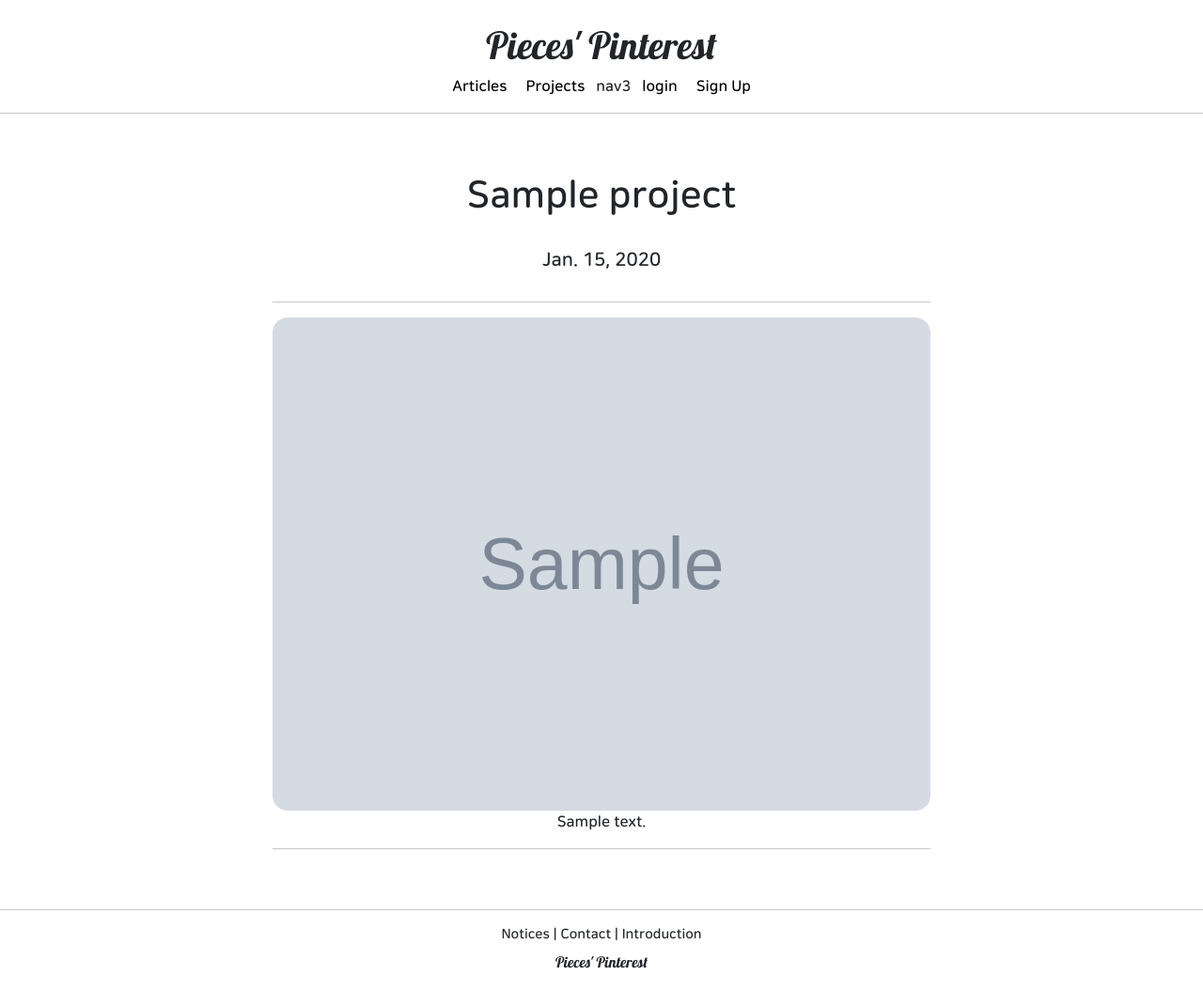
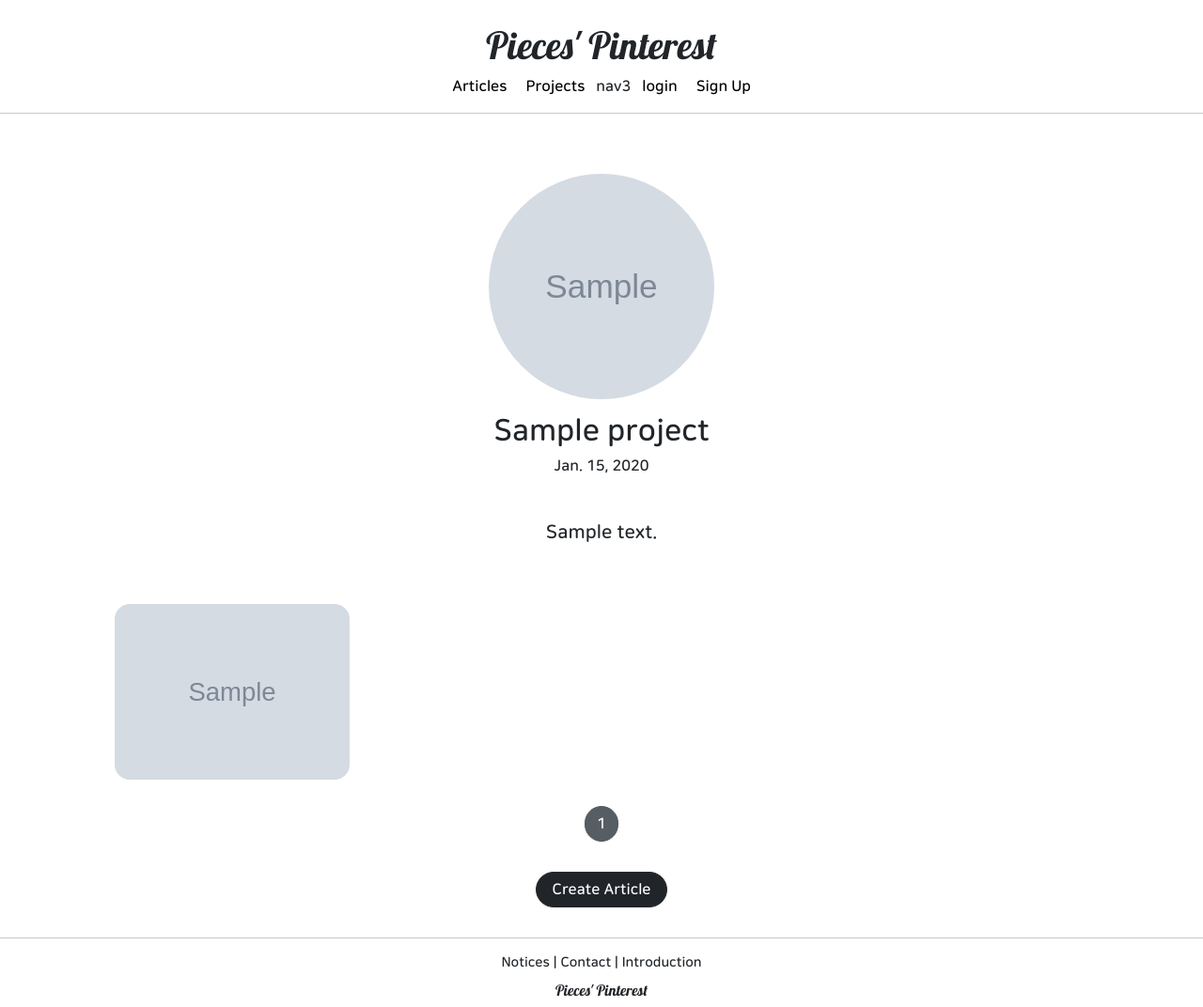
Before and after one commit to Pieces98/Django_PinterestClone, a Django app: page /projects/detail/1 in a window 1280 px wide. Shown: the whole page at 94% size. Before the commit the page ends 1031 px from the top, so only its background shows below. Run offline with Django 4.2, Linux system fonts and the light colour scheme; tables that the repository leaves empty hold one stand-in row (values such as "Sample post"); grey boxes marked "Sample" are stand-in pictures; some libraries are stand-ins or nearby versions.

Commit message:
django course ch.41 commit

```diff
--- a/accountApp/templates/accountApp/detail.html
+++ b/accountApp/templates/accountApp/detail.html
@@ -44,5 +44,9 @@
             </a>
             {% endif %}
         </div>
+
+        <div>
+            {% include 'snippets/list_fragment.html' with article_list=object_list %}
+        </div>
     </div>
 {% endblock %}
--- a/articleApp/forms.py
+++ b/articleApp/forms.py
@@ -6,4 +6,4 @@ from articleApp.models import Article
 class ArticleCreationForm(ModelForm):
     class Meta:
         model = Article
-        fields = ['title', 'image', 'content']
+        fields = ['title', 'image', 'project', 'content']
--- a/articleApp/models.py
+++ b/articleApp/models.py
@@ -1,9 +1,13 @@
 from django.contrib.auth.models import User
 from django.db import models
+
+from projectApp.models import Project
+
 
 # Create your models here.
 class Article(models.Model):
     writer = models.ForeignKey(User, null=True, on_delete=models.SET_NULL, related_name='article')
+    project = models.ForeignKey(Project,  null=True, on_delete=models.SET_NULL, related_name='article')
 
     title = models.CharField(max_length=200, null=True)
     image = models.ImageField(upload_to='article/', null=False)
--- a/projectApp/templates/projects/detail.html
+++ b/projectApp/templates/projects/detail.html
@@ -1,21 +1,23 @@
 {% extends 'base.html' %}
-{% load bootstrap5 %}
 
 {% block content %}
-    <div style="text-align: center;">
-        <div style="text-align: center; max-width: 700px; margin: 4rem auto;">
-            <h1>{{ target_project.title }}</h1>
-            <h5 style="margin: 2rem 0;">
+    <div>
+        <div style="text-align: center; max-width: 500px; margin: 4rem auto;">
+
+            <img src="{{ target_project.image.url }}" alt="" style="height: 15rem; width: 15rem; border-radius: 10rem; margin-bottom: 1rem;">
+            <h2>
+                {{ target_project.title }}
+            </h2>
+            <h6 style="margin-bottom: 3rem;">
                 {{ target_project.created_at }}
+            </h6>
+            <h5 style="margin-bottom: 3rem;">
+                {{ target_project.description }}
             </h5>
-            <hr>
-            <img src="{{ target_project.image.url }}" alt="" style="width: 100%; border-radius: 1rem; object-fit: cover;">
+        </div>
 
-            <p>
-                {{ target_project.description }}
-            </p>
-
-        <hr>
+        <div>
+            {% include 'snippets/list_fragment.html' with article_list=object_list %}
         </div>
     </div>
 {% endblock %}
--- a/projectApp/views.py
+++ b/projectApp/views.py
@@ -3,7 +3,9 @@ from django.shortcuts import render
 from django.urls import reverse
 from django.utils.decorators import method_decorator
 from django.views.generic import ListView, CreateView, DetailView
+from django.views.generic.list import MultipleObjectMixin
 
+from articleApp.models import Article
 from projectApp.forms import ProjectCreationForm
 from projectApp.models import Project
 
@@ -19,10 +21,15 @@ class ProjectCreateView(CreateView):
     def get_success_url(self):
         return reverse('projectApp:detail', kwargs={'pk':self.object.pk})
 
-class ProjectDetailView(DetailView):
+class ProjectDetailView(DetailView, MultipleObjectMixin):
     model = Project
     context_object_name = 'target_project'
     template_name = 'projects/detail.html'
+
+    paginate_by = 25
+    def get_context_data(self, **kwargs):
+        object_list = Article.objects.filter(project=self.get_object())
+        return super(ProjectDetailView, self).get_context_data(object_list=object_list, **kwargs)
 
 class ProjectListView(ListView):
     model = Project
--- /dev/null
+++ b/templates/snippets/list_fragment.html
@@ -0,0 +1,51 @@
+{% load static %}
+
+<style>
+    .container a {
+        width: 45%;
+        max-width: 250px;
+        align-items: center;
+    }
+
+    .container {
+        padding: 0;
+        margin: 0 auto;
+    }
+
+    .container div {
+        width: 250px;
+        display: flex;
+        justify-content: center;
+        align-items: center;
+        border-radius: 1rem;
+    }
+
+    .container img {
+        width: 100%;
+        border-radius: 1rem;
+    }
+</style>
+
+{% if article_list %}
+<div class="container">
+    {% for article in article_list %}
+        <a href="{% url 'articleApp:detail' pk=article.pk %}">
+            {% include 'snippets/card.html' with article=article%}
+        </a>
+    {% endfor %}
+</div>
+<script src="{% static 'js/magicgrid.js' %}"></script>
+{% else %}
+<div class="text-center">
+    <h1>No Articles</h1>
+</div>
+{% endif %}
+
+
+{% include 'snippets/pagination.html' with page_obj=page_obj %}
+
+<div style="text-align: center;">
+    <a href="{% url 'articleApp:create' %}" class="btn btn-dark rounded-pill mt-3 mb-3 px-3">
+        Create Article
+    </a>
+</div>
```
Also changed, not shown: accountApp/views.py (+9 -1 lines), articleApp/migrations/0002_article_project.py (added).
